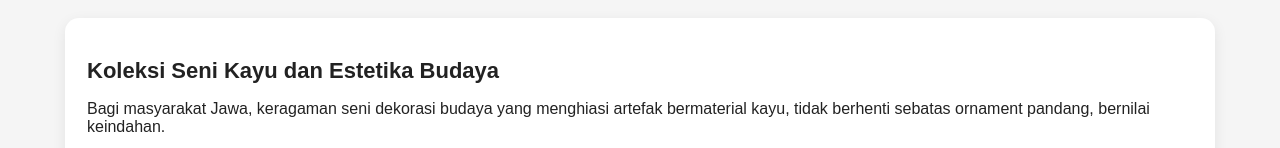
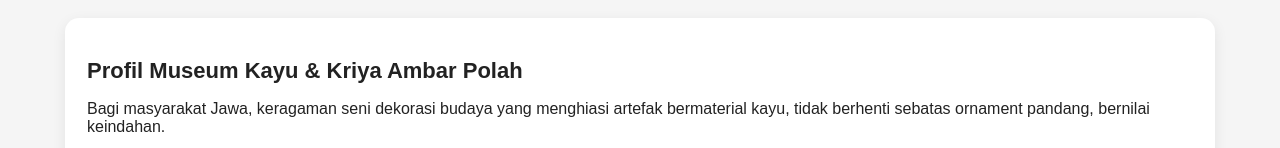
Before and after one commit to muhammadluthfi24/museumkayuambar.com, a plain HTML site: page profile.html in a window 1280 px wide. Shown: the part 139-287 px from the top of the page. Drawn offline with Linux system fonts and the light colour scheme.

Commit message:
ganti profil.html

```diff
--- a/profile.html
+++ b/profile.html
@@ -131,7 +131,7 @@
 
     <!-- ==== CARD 1 ==== -->
     <div class="card">
-        <h2 id="k1">Koleksi Seni Kayu dan Estetika Budaya</h2>
+        <h2 id="k1">Profil Museum Kayu & Kriya Ambar Polah</h2>
 
         <p id="p1">
         Bagi masyarakat Jawa, keragaman seni dekorasi budaya yang menghiasi artefak bermaterial kayu, tidak berhenti sebatas ornament pandang, bernilai keindahan.
```
